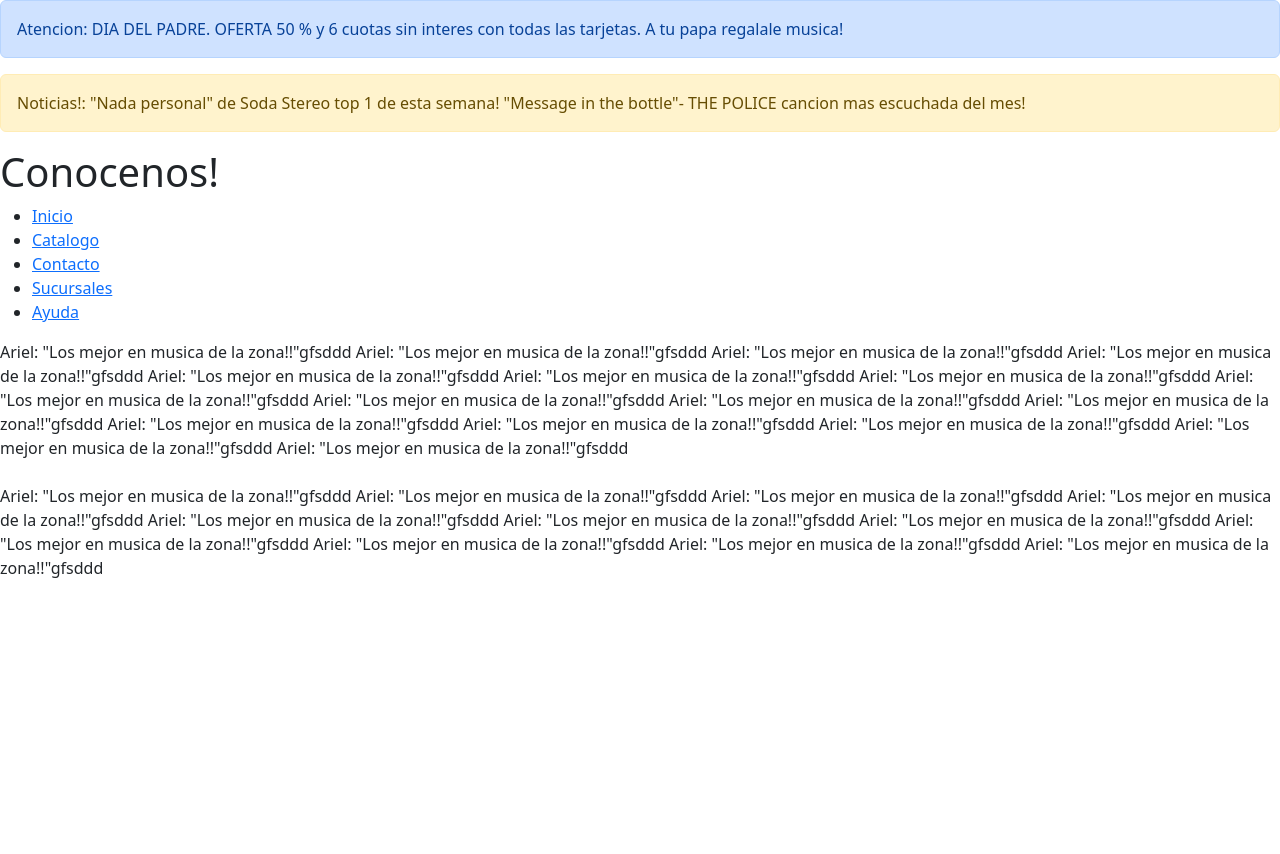
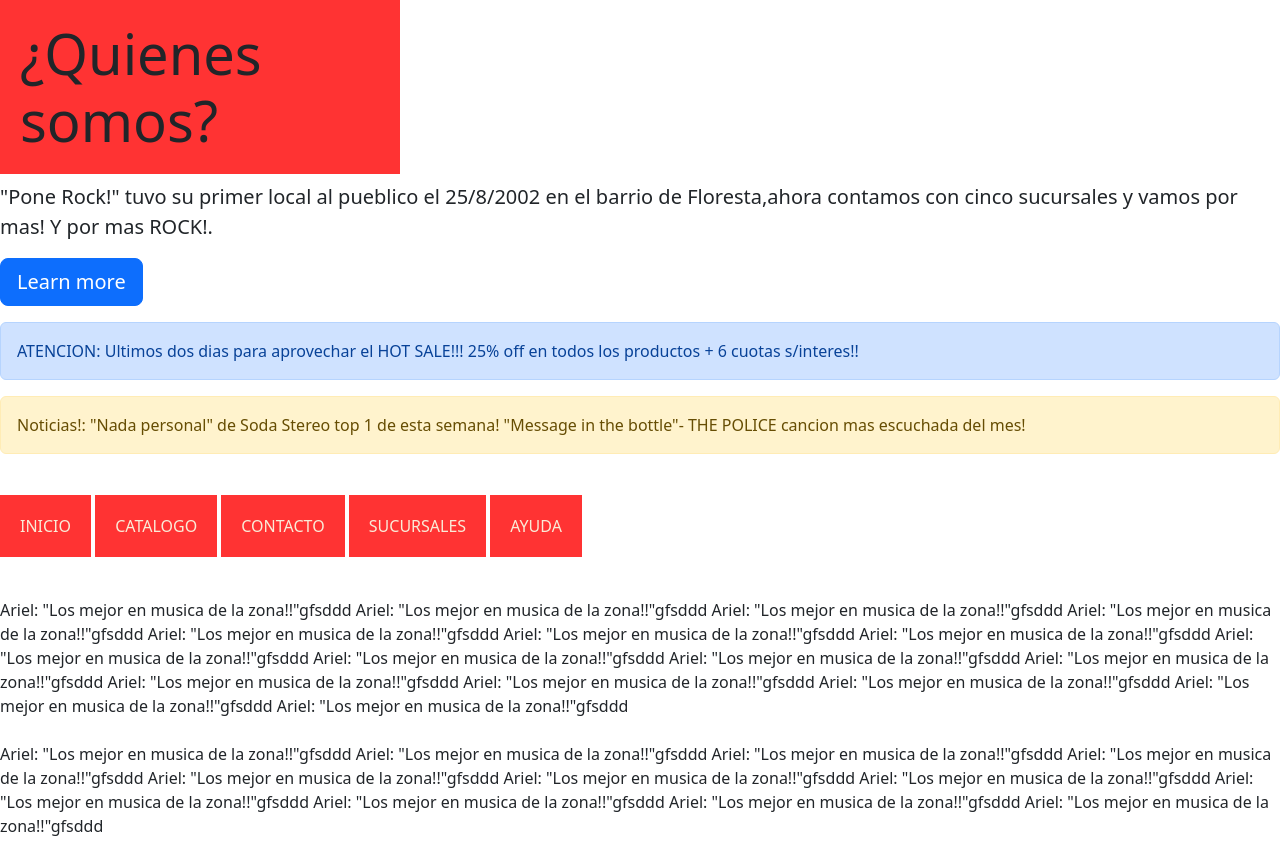
Before and after one commit to EmiSilvetti/TiendaOnlineMusica.EmilianoSilvetti, a plain HTML site: page Pagina Web/QuienesSomos.html in a window 1280 px wide. Before the commit the page ends 800 px from the top, so only its background shows below. Drawn offline with nearby package versions, Linux system fonts and the light colour scheme.

Commit message:
Update QuienesSomos.html

```diff
--- a/Pagina Web/QuienesSomos.html
+++ b/Pagina Web/QuienesSomos.html
@@ -4,18 +4,28 @@
     <meta charset="UTF-8">
     <meta http-equiv="X-UA-Compatible" content="IE=edge">
     <meta name="viewport" content="width=device-width, initial-scale=1.0">
+    <meta name="description" content="Conocenos un poco, recorre nuestra pagina, escucha lo que mas te guste!">
+    <meta name="keywords" content="Musica, Rock, Albumes, html">
+    <meta name="author" content="Emiliano Silvetti">
     <title>¿Quienes somos?</title>
     <link href="https://cdn.jsdelivr.net/npm/bootstrap@5.2.0-beta1/dist/css/bootstrap.min.css" rel="stylesheet" integrity="sha384-0evHe/X+R7YkIZDRvuzKMRqM+OrBnVFBL6DOitfPri4tjfHxaWutUpFmBp4vmVor" crossorigin="anonymous">
-    <link rel="stylesheet" type="text/css" href="Conocenos.css">
+    <link rel="stylesheet" type="text/css" href="mixin.css">
 </head>
+<div class="jumbotron">
+  <div class="container"></div>
+  <h1 class="display-4">¿Quienes somos?</h1>
+  <p class="lead">"Pone Rock!" tuvo su primer local al pueblico el 25/8/2002 en el barrio de Floresta,ahora contamos con cinco sucursales y vamos por mas! Y por mas ROCK!.</p>
+
+    <a class="btn btn-primary btn-lg" href="#" role="button">Learn more</a>
+  </p>
+</div>
 <body id="QuienesSomos">
     <div class="alert alert-primary" role="alert">
-		Atencion: DIA DEL PADRE. OFERTA 50 % y 6 cuotas sin interes con todas las tarjetas. A tu papa regalale musica!
+      ATENCION: Ultimos dos dias para aprovechar el HOT SALE!!! 25% off en todos los productos + 6 cuotas s/interes!!
 	  </div>
 	  <div class="alert alert-warning" role="alert">
 		Noticias!: "Nada personal" de Soda Stereo top 1 de esta semana! "Message in the bottle"- THE POLICE cancion mas escuchada del mes!
 	  </div>
-    <h1>Conocenos!</h1>
     <nav>
       <ul>
           <li><a href = "Index.html"> Inicio</a></li>
```
